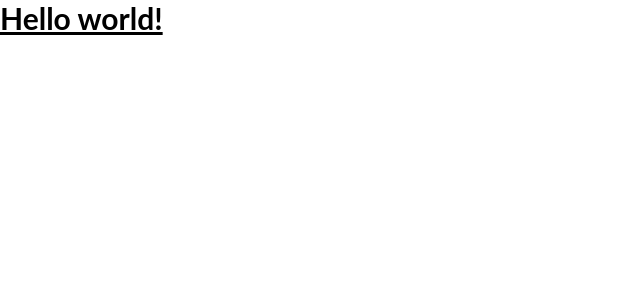
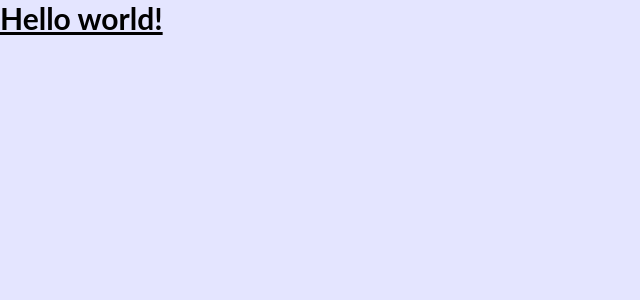
Before and after one commit to jennifer-pecky/New-folder, a React (Vite) app in the folder project/: page / in a window 1280 px wide. Shown: the top 300 px of the page, without its empty margins (0-640 px from the left). Built offline with nearby package versions, Linux system fonts and the light colour scheme.

Commit message:
added component folder

```diff
--- a/project/index.html
+++ b/project/index.html
@@ -5,7 +5,7 @@
   <meta charset="UTF-8" />
   <link rel="icon" type="image/svg+xml" href="/vite.svg" />
   <meta name="viewport" content="width=device-width, initial-scale=1.0" />
-  <title>BAYSIDE JEWELIES</title>
+  <title>COLAB</title>
 </head>
 
 <body>
--- a/project/src/index.css
+++ b/project/src/index.css
@@ -15,7 +15,7 @@
 }
 
 :root {
-    --bg-color: #fff;
+    --bg-color: #e4e5ff;
     --color-btn: #002D69;
     /* --color-hov: #5f61b3; */
 
@@ -74,20 +74,3 @@ footer {
 
 
 /* ======================custom scroll-bars======================= */
-
-
-::-webkit-scrollbar {
-    width: 10px;
-}
-
-/* Track */
-::-webkit-scrollbar-track {
-    box-shadow: inset 0 0 5px grey;
-    border-radius: 10px;
-}
-
-/* Handle */
-::-webkit-scrollbar-thumb {
-    background: linear-gradient(#002D69, #FFF, #002D69, #fff);
-    border-radius: 10px;
-}
```
